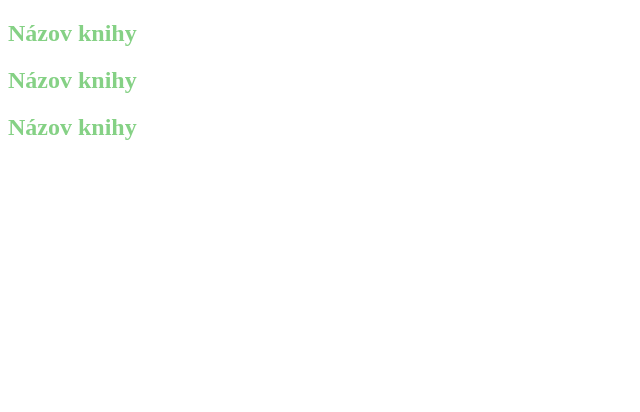
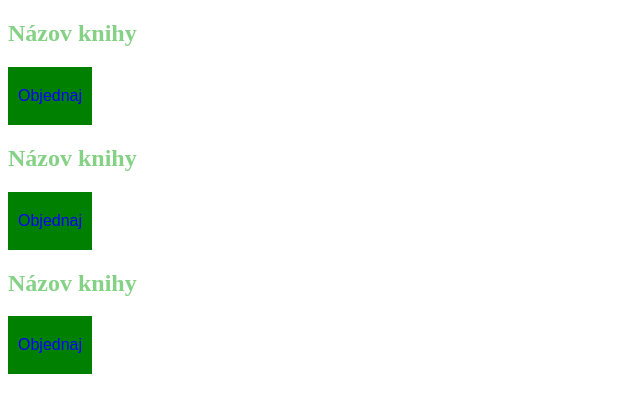
Before and after one commit to OliverSla/React, a JavaScript app: page / in a window 1280 px wide. Shown: the top 412 px of the page, without its empty margins (0-640 px from the left). Built offline with nearby package versions, Linux system fonts and the light colour scheme.

Commit message:
Komponenta v komponente

```diff
--- a/src/components/Book.js
+++ b/src/components/Book.js
@@ -1,9 +1,13 @@
 import './Book.css'
+import OrderButton from './OrderButton'
 
 
 const Book = () => {
     return(
+        <div>
         <h2 className="mojaH2"> Názov knihy </h2>
+        <OrderButton />
+        </div>
     )
 }
 
--- a/src/components/OrderButton.css
+++ b/src/components/OrderButton.css
@@ -0,0 +1,10 @@
+
+
+.firstButton {
+    font-size: 16px;
+    color: blue;
+    font-family: Arial, Helvetica, sans-serif;
+    border: none;
+    background-color: green;
+    padding: 20px 10px;
+}
--- a/src/components/OrderButton.js
+++ b/src/components/OrderButton.js
@@ -1 +1,12 @@
 import './OrderButton.css';
+
+const OrderButton = () => {
+    return (
+
+        <div>
+        <button type="button" className="firstButton"> Objednaj </button>
+        </div>
+    )
+}
+
+export default OrderButton
```
